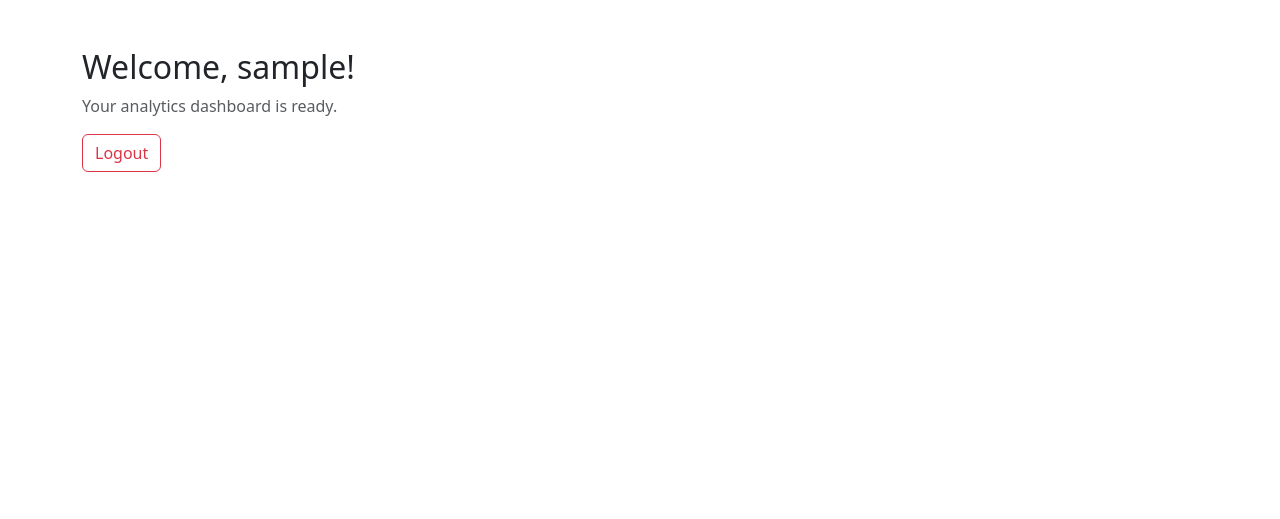
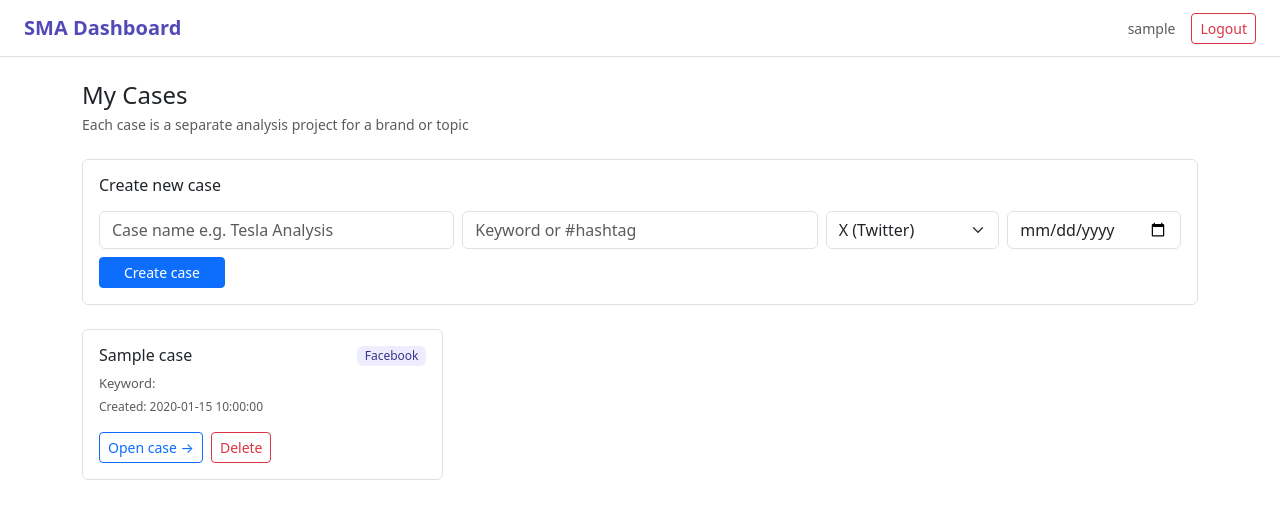
Before and after one commit to Kavya1633/SMA-Project, a Flask app: page / in a window 1280 px wide. Shown: the top 519 px of the page. Run offline with Flask 3, Linux system fonts and the light colour scheme; the visitor is signed in with stand-in values (Sample User, id 1); a database or web service that is not in the repository returns one stand-in record (values such as "Sample title").

Commit message:
Case Manager with create, view and delete functionality

```diff
--- a/app/routes.py
+++ b/app/routes.py
@@ -1,7 +1,13 @@
-# Handles the main pages like dashboard
+# Handles the main pages ->dashboard, cases
 
-from flask import Blueprint, render_template
+from flask import Blueprint, render_template, redirect, url_for, flash, request
 from flask_login import login_required, current_user
+
+
+from app import mongo
+
+from bson.objectid import ObjectId
+from datetime import datetime
 
 main_bp=Blueprint('main',__name__)
 
@@ -10,5 +16,71 @@ main_bp=Blueprint('main',__name__)
 @login_required
 
 def dashboard():
-    # Pass the current user's detail to the html template
-    return render_template('dashboard.html',user=current_user)
+
+    cases=mongo.db.cases.find({'user_id':current_user.id})
+
+    cases_list=list(cases)
+    # Pass the current user's detail and cases to the html template
+    return render_template('dashboard.html',
+                           user=current_user,
+                           cases=cases_list)
+
+@main_bp.route('/case/create', methods=['POST'])
+@login_required
+
+def create_case():
+
+    # Case form fields
+    case_name=request.form.get('case_name')
+    keyword=request.form.get('keyword')
+    platform=request.form.get('platform')
+    date_range=request.form.get('date_range')
+
+    # Case name and keyword **
+    if not case_name or not keyword:
+        flash('Case name and keyword are required!', 'danger')
+        return redirect(url_for('main.dashboard'))
+
+    # Create and link case with loggedIn user
+    mongo.db.cases.insert_one({
+        'user_id':current_user.id,
+        'case_name':case_name,
+        'keyword':keyword,
+        'platform':platform,
+        'date_range':date_range,
+        'created_at':datetime.now().strftime('%d %b %Y'),
+        'status':'active'
+    })
+
+    flash(f'Case "{case_name}" created successfully!', 'success')
+    return redirect(url_for('main.dashboard'))
+
+@main_bp.route('/case/<case_id>')
+@login_required
+
+def view_case(case_id):
+
+    case=mongo.db.cases.find_one({
+        '_id':ObjectId(case_id),
+        'user_id':current_user.id
+    })
+
+    if not case:
+        flash('Case not found!','danger')
+        return redirect(url_for('main.dashboard'))
+
+    return render_template('case.html',case=case, user=current_user)
+
+
+@main_bp.route('/case/<case_id>/delete', methods=['POST'])
+@login_required
+
+def delete_case(case_id):
+    # verify user ownership before deleting
+    mongo.db.cases.delete_one({
+        '_id':ObjectId(case_id),
+        'user_id':current_user.id
+    })
+
+    flash('Case deleted successfully!', 'info')
+    return redirect(url_for('main.dashboard'))
--- a/app/templates/dashboard.html
+++ b/app/templates/dashboard.html
@@ -1,10 +1,114 @@
 {% extends 'base.html' %}
 
 {% block content %}
-<div class="container mt-5">
-    <!-- user.username comes from current_user we passed in routes.py -->
-    <h2>Welcome, {{ user.username }}!</h2>
-    <p class="text-muted">Your analytics dashboard is ready.</p>
-    <a href="/logout" class="btn btn-outline-danger">Logout</a>
+<nav class="navbar navbar-light bg-white border-bottom px-4">
+    <span class="navbar-brand fw-semibold" style="color:#534AB7;">SMA Dashboard</span>
+    <div class="d-flex align-items-center gap-3">
+        <span class="text-muted" style="font-size:14px;">{{ user.username }}</span>
+        <a href="/logout" class="btn btn-sm btn-outline-danger">Logout</a>
+    </div>
+</nav>
+
+<div class="container mt-4">
+
+    <h4 class="mb-1">My Cases</h4>
+    <p class="text-muted mb-4" style="font-size:14px;">
+        Each case is a separate analysis project for a brand or topic
+    </p>
+
+    {# Create new case form #}
+    <div class="card border mb-4">
+        <div class="card-body">
+            <h6 class="mb-3">Create new case</h6>
+
+            {# action points to our create_case route #}
+            <form action="/case/create" method="POST">
+                <div class="row g-2 mb-2">
+                    <div class="col-md-4">
+                        <input type="text" name="case_name"
+                               class="form-control" placeholder="Case name e.g. Tesla Analysis" required>
+                        {# name="case_name" matches request.form.get('case_name') in Python #}
+                    </div>
+                    <div class="col-md-4">
+                        <input type="text" name="keyword"
+                               class="form-control" placeholder="Keyword or #hashtag" required>
+                    </div>
+                    <div class="col-md-2">
+                        <select name="platform" class="form-select">
+                            <option value="X (Twitter)">X (Twitter)</option>
+                            <option value="Facebook">Facebook</option>
+                        </select>
+                    </div>
+                    <div class="col-md-2">
+                        <input type="date" name="date_range" class="form-control">
+                    </div>
+                </div>
+                <button type="submit" class="btn btn-primary btn-sm px-4">
+                    Create case
+                </button>
+            </form>
+        </div>
+    </div>
+
+    {# Cases grid — loop through all cases #}
+    {% if cases %}
+        <div class="row g-3">
+            {% for case in cases %}
+            {# This loop runs once for each case in the list #}
+            <div class="col-md-4">
+                <div class="card h-100 border">
+                    <div class="card-body">
+
+                        <div class="d-flex justify-content-between align-items-start mb-2">
+                            <h6 class="mb-0">{{ case.case_name }}</h6>
+                            {# {{ }} renders the Python variable value in HTML #}
+
+                            {% if case.platform == 'X (Twitter)' %}
+                                <span class="badge" style="background:#E6F1FB; color:#0C447C; font-weight:500;">
+                                    X (Twitter)
+                                </span>
+                            {% else %}
+                                <span class="badge" style="background:#EEEDFE; color:#3C3489; font-weight:500;">
+                                    Facebook
+                                </span>
+                            {% endif %}
+                            {# if/else in Jinja2 — shows different badge colors #}
+                        </div>
+
+                        <p class="text-muted mb-1" style="font-size:13px;">
+                            Keyword: <strong>{{ case.keyword }}</strong>
+                        </p>
+                        <p class="text-muted mb-3" style="font-size:12px;">
+                            Created: {{ case.created_at }}
+                        </p>
+
+                        <div class="d-flex gap-2">
+                            <a href="/case/{{ case._id }}"
+                               class="btn btn-sm btn-outline-primary">
+                                Open case →
+                            </a>
+                            {# case._id is MongoDB's unique ID for this document #}
+
+                            <form action="/case/{{ case._id }}/delete" method="POST"
+                                  onsubmit="return confirm('Delete this case?')">
+                                <button type="submit" class="btn btn-sm btn-outline-danger">
+                                    Delete
+                                </button>
+                            </form>
+                        </div>
+
+                    </div>
+                </div>
+            </div>
+            {% endfor %}
+        </div>
+
+    {% else %}
+        {# Shown when the user has no cases yet #}
+        <div class="text-center py-5 text-muted">
+            <p style="font-size:15px;">No cases yet — create your first one above!</p>
+        </div>
+    {% endif %}
+
 </div>
 {% endblock %}
```
Also changed, not shown: app/templates/case.html (added, +79 -0 lines).
